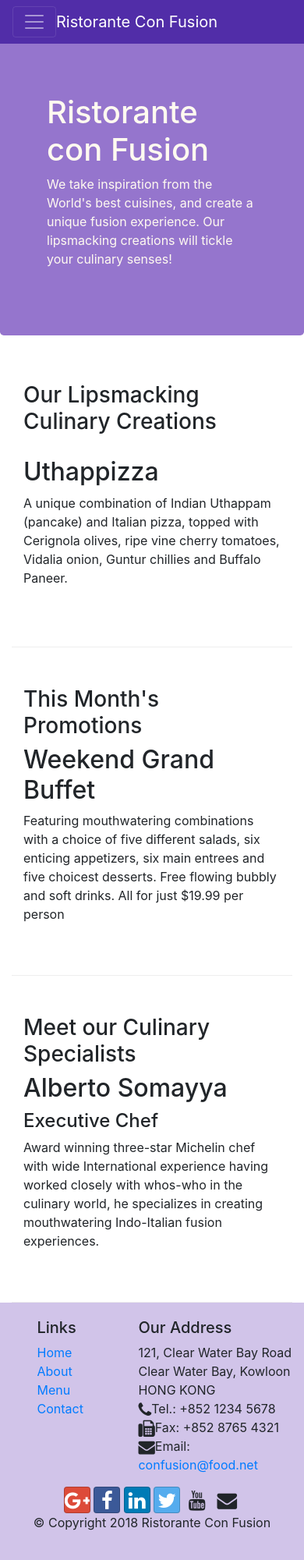
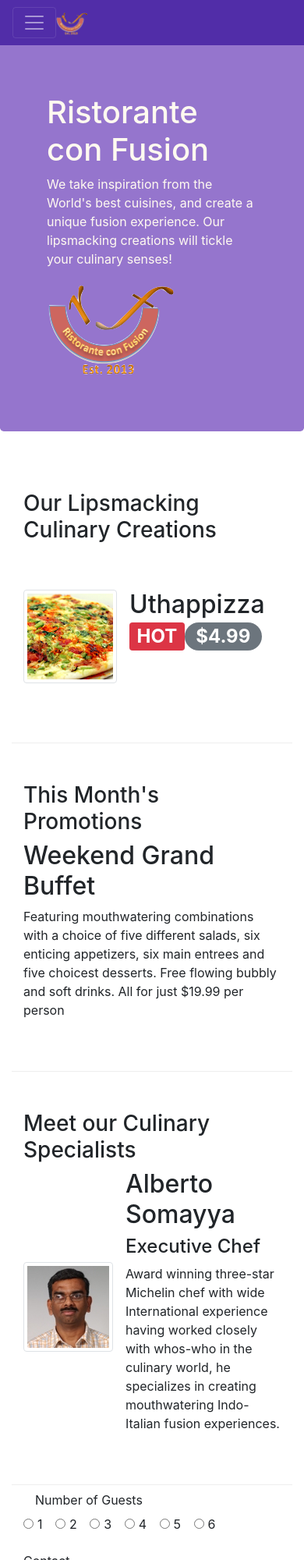
Before and after one commit to dpillai/conFusion, a website: page index.html in a window 390 px wide. Shown: the top 2000 px of the page at 78% size. Drawn offline with nearby package versions, Linux system fonts and the light colour scheme.

Commit message:
badges and alerts

```diff
--- a/index.html
+++ b/index.html
@@ -17,7 +17,7 @@
       <button class="navbar-toggler" type="button" data-toggle="collapse" data-target="#Navbar">
         <span class="navbar-toggler-icon"></span>
       </button>
-      <a class="navbar-brand mr-auto" href="#">Ristorante Con Fusion</a>
+        <a class="navbar-brand mr-auto" href="index.html"><img src="img/logo.png" height="30" width="41" alt=""></a>
       <div class="collapse navbar-collapse" id="Navbar">
         <ul class="navbar-nav mr-auto">
           <li class="nav-item active"><a class="nav-link" href="#"><span class="fa fa-home fa-lg"> </span>Home</a></li>
@@ -28,14 +28,15 @@
       </div>
     </div>
   </nav>
-  <header class=row-header>
-    <div class="jumbotron">
+  <header class="jumbotron">
       <div class="container">
+          <div class="row row-header">
               <div class="col-12 col-sm-6">
                   <h1>Ristorante con Fusion</h1>
                   <p>We take inspiration from the World's best cuisines, and create a unique fusion experience. Our lipsmacking creations will tickle your culinary senses!</p>
               </div>
-        <div class="col-12 col-sm">
+              <div class="col-12 col-sm" align-self-center>
+                <img src="img/logo.png" class="image-fluid" alt="logo">
               </div>
           </div>
       </div>
@@ -46,8 +47,13 @@
         <h3>Our Lipsmacking Culinary Creations</h3>
       </div>
       <div class="col col-sm order-sm-first col-md">
-        <h2>Uthappizza</h2>
-        <p>A unique combination of Indian Uthappam (pancake) and Italian pizza, topped with Cerignola olives, ripe vine cherry tomatoes, Vidalia onion, Guntur chillies and Buffalo Paneer.</p>
+        <div class="media">
+          <img class="d-flex mr-3 img-thumbnail align-self-center" src="img/uthappizza.png" alt="uthappizza">
+          <div class="media-body">
+            <h2 class="mt-0">Uthappizza <span class="badge badge-danger"> HOT</span><span class="badge badge-pill badge-secondary">$4.99</h2>
+            <p class="d-none d-sm-block">A unique combination of Indian Uthappam (pancake) and Italian pizza, topped with Cerignola olives, ripe vine cherry tomatoes, Vidalia onion, Guntur chillies and Buffalo Paneer.</p>
+          </div>
+      </div>
     </div>
   </div>
     <div class="row row-content align-items-center">
@@ -64,13 +70,68 @@
         <h3>Meet our Culinary Specialists</h3>
       </div>
       <div class="col col-sm order-sm-first col-md">
-        <h2>Alberto Somayya</h2>
+        <div class="media">
+          <img class="img-thumbnail d-flex mr-3 align-self-center"src="img/alberto.png" alt="alberto">
+          <div class="media-body">
+            <h2 class="mt-0">Alberto Somayya</h2>
             <h4>Executive Chef</h4>
             <p>Award winning three-star Michelin chef with wide International experience having worked closely with whos-who in the culinary world, he specializes in creating mouthwatering Indo-Italian fusion experiences. </p>
           </div>
         </div>
       </div>
-
+    </div>
+    <!-- bedgin of reservation form card -->
+    <div class="col-12 col-md-8">
+      <form>
+        <div class="form-group row">
+          <div class="col-md-6 offset-md-2">
+            <label for="numberOfGuests" class="col-md-2 col-form-label">Number of Guests</label>
+          </div>
+          <div class="col-md-10">
+            <div class="form-check-inline">
+              <input type="radio" class="form-check-input" name="guests01" id="guests01">
+              <label for="guests01" class="form-check-label">1</label>
+            </div>
+            <div class="form-check-inline">
+              <input type="radio" class="form-check-input" name="guests02" id="guests02">
+              <label for="guests02" class="form-check-label">2</label>
+            </div>
+            <div class="form-check-inline">
+              <input type="radio" class="form-check-input" name="guests03" id="guests03">
+              <label for="guests03" class="form-check-label">3</label>
+            </div>
+            <div class="form-check-inline">
+              <input type="radio" class="form-check-input" name="guests04" id="guests04">
+              <label for="guests04" class="form-check-label">4</label>
+            </div>
+            <div class="form-check-inline">
+              <input type="radio" class="form-check-input" name="guests05" id="guests05">
+              <label for="guests05" class="form-check-label">5</label>
+            </div>
+            <div class="form-check-inline">
+              <input type="radio" class="form-check-input" name="guests06" id="guests06">
+              <label for="guests06" class="form-check-label">6</label>
+            </div>
+          </div>
+        </div>
+        <div class="form-group row">
+          <label for="telNum" class="col-12 col-md-2 col-form-label">Contact</label>
+          <div class="col-5 col-md-3">
+            <input type="tel" class="form-control" id="areaCode" name="areacCode" placeholder="Area Code" value="">
+          </div>
+          <div class="col-7 col-md-7">
+            <input type="tel" class="form-control" id="firstName" name="telNum" placeholder="Telephone Number" value="">
+          </div>
+        </div>
+        <div class="form-group row">
+          <div class="offset-md-2 col-md-10">
+            <button type="submit" class="btn btn-primary">Send Feedback</button>
+          </div>
+        </div>
+      </form> <!--Form ends here -->
+    </div>
+    <!-- end of reservation form card -->
+  </div>
   <footer class="footer">
     <div class="container">
       <div class="row">
```
Also changed, not shown: aboutus.html (+3 -2 lines), contactus.html (+3 -4 lines), img/alberto.png (added), img/buffet.png (added), img/logo.png (added), img/uthappizza.png (added), 1 other file. Lines whose indentation alone changed are shown as unchanged.
